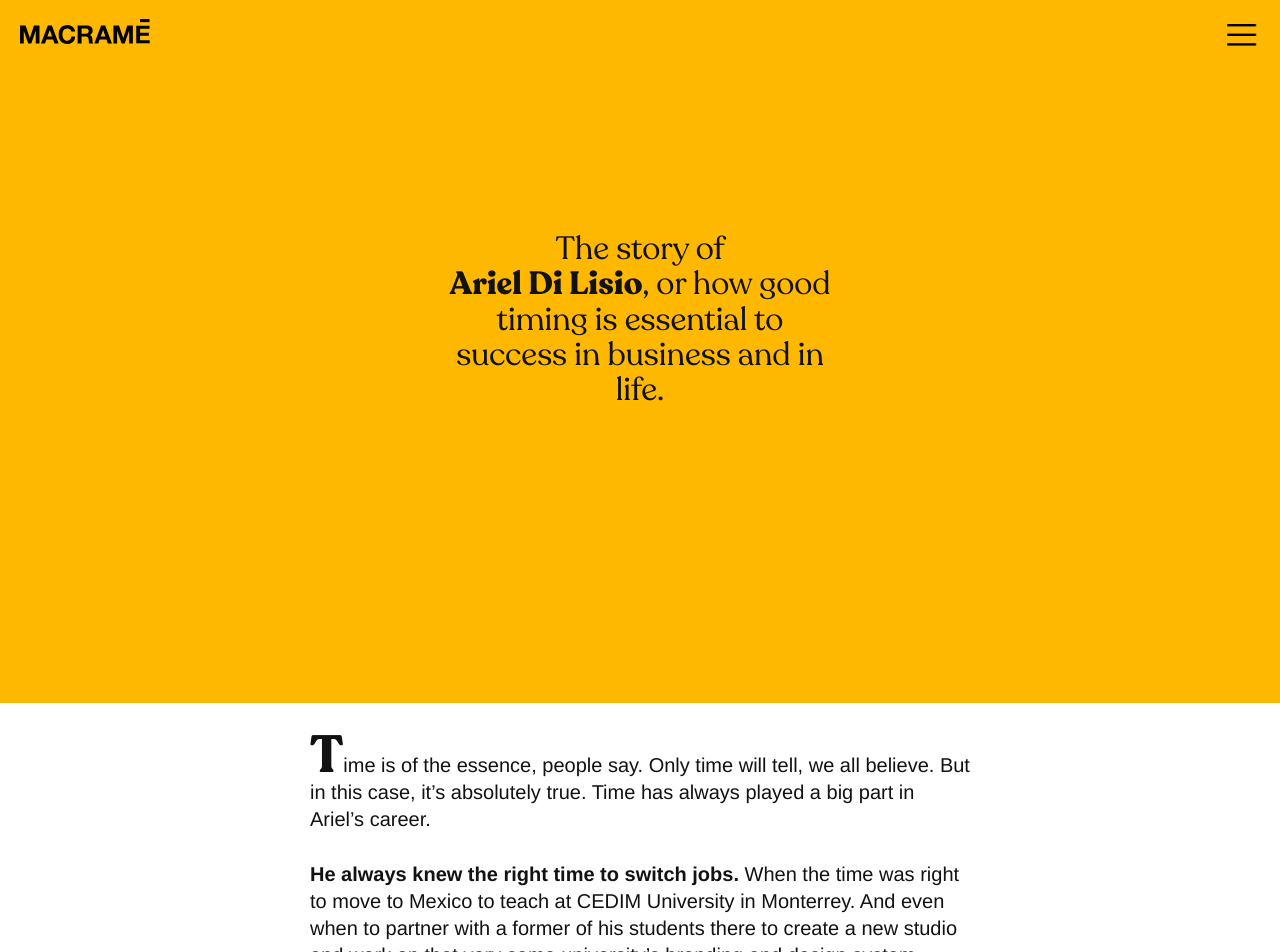
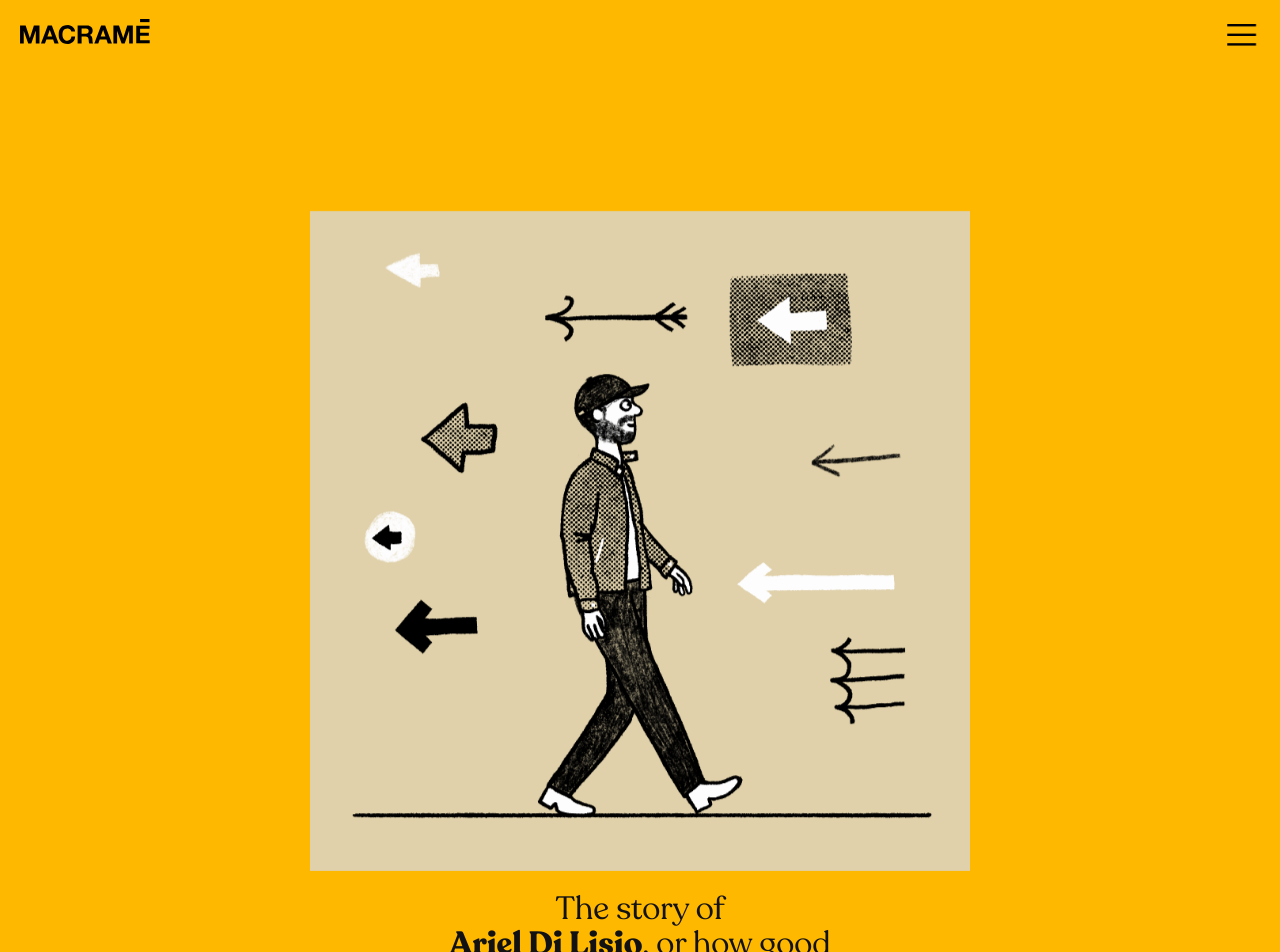
Before and after one commit to macrametv/www.macrame.tv, a Jekyll site: the page built from _posts/2021-12-07-ariel-di-lisio.md, in a window 1280 px wide. Shown: the top 952 px of the page. Built offline with Jekyll 4.4.1, drawn with Linux system fonts in a browser that asks for light colours; a script that is not in the unit is left out; comment, search, counter and statistics services are not loaded.

Commit message:
Update Post “2021-12-07-ariel-di-lisio”

```diff
--- a/_posts/2021-12-07-ariel-di-lisio.md
+++ b/_posts/2021-12-07-ariel-di-lisio.md
@@ -4,6 +4,7 @@
 name: The Maverick
 subname: Who Designed His Own Time
 colour: "#FFB800"
+illustration: /assets/img/uploads/dilisio-800x800.gif
 intro_paragraph: >
   **Ariel Di Lisio**, or how good timing is essential to success in business and
   in life.
```
Also changed, not shown: assets/img/uploads/dilisio-800x800.gif (added).
